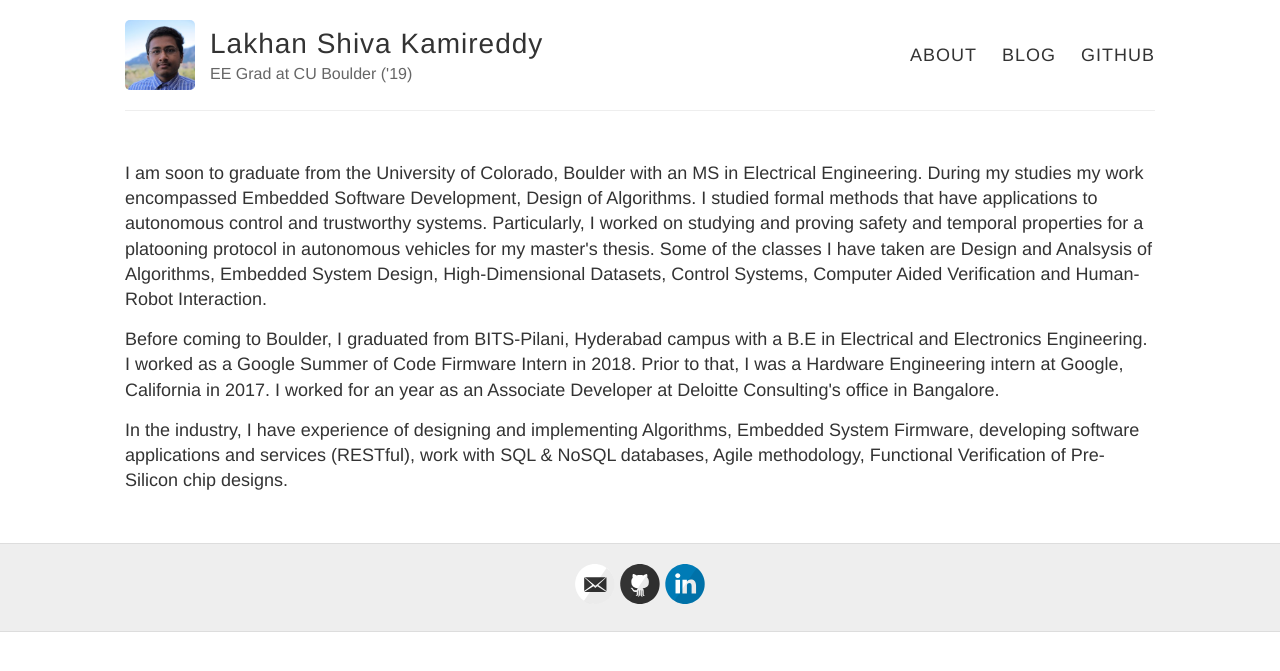
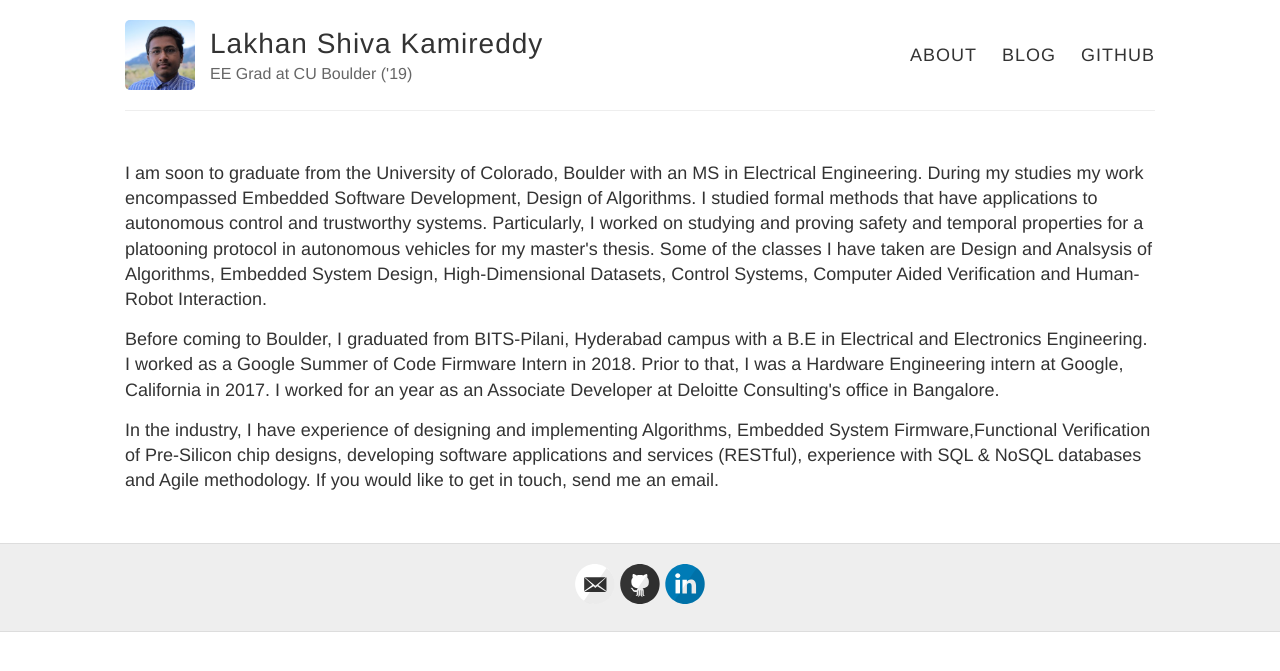
Before and after one commit to lakhanshiva/lakhanshiva.github.io, a Jekyll site: the page built from index.html, in a window 1280 px wide. Shown: the top 671 px of the page. Built offline with Jekyll 4.4.1, drawn with Linux system fonts in a browser that asks for light colours.

Commit message:
Update index.html

```diff
--- a/index.html
+++ b/index.html
@@ -6,6 +6,6 @@ layout: default
   <p>I am soon to graduate from the University of Colorado, Boulder with an MS in Electrical Engineering. During my studies my work encompassed Embedded Software Development, Design of Algorithms. I studied formal methods that have applications to autonomous control and trustworthy systems. Particularly, I worked on studying and proving safety and temporal properties for a platooning protocol in autonomous vehicles for my master's thesis. Some of the classes I have taken are Design and Analsysis of Algorithms, Embedded System Design, High-Dimensional Datasets, Control Systems, Computer Aided Verification and Human-Robot Interaction. </p>
 
    <p>Before coming to Boulder, I graduated from BITS-Pilani, Hyderabad campus with a B.E in Electrical and Electronics Engineering. I worked as a Google Summer of Code Firmware Intern in 2018. Prior to that, I was a Hardware Engineering intern at Google, California in 2017. I worked for an year as an Associate Developer at Deloitte Consulting's office in Bangalore. </p>
-    <p>In the industry, I have experience of designing and implementing Algorithms, Embedded System Firmware, developing software applications and services (RESTful), work with SQL & NoSQL databases, Agile methodology, Functional Verification of Pre-Silicon chip designs.
+    <p>In the industry, I have experience of designing and implementing Algorithms, Embedded System Firmware,Functional Verification of Pre-Silicon chip designs, developing software applications and services (RESTful), experience with SQL & NoSQL databases and Agile methodology. If you would like to get in touch, send me an email.
   </p>
 </body>
```
